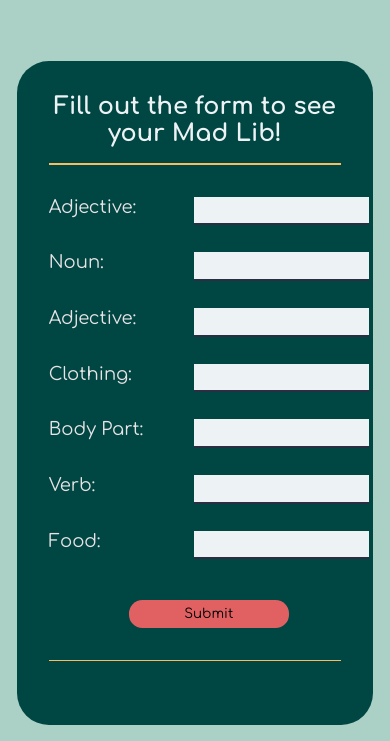
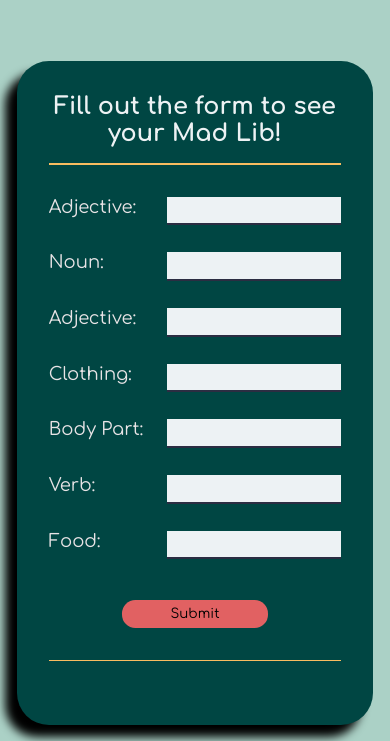
Before and after one commit to aledure/MadLibs, a plain HTML site: page index.html in a window 390 px wide. Shown: the part 106-847 px from the top of the page. Drawn offline with Linux system fonts and the light colour scheme; a web font is replaced by a local one.

Commit message:
tweaks to spacing, added drop shadow to container, and expanded media query to the form class

```diff
--- a/style.css
+++ b/style.css
@@ -35,6 +35,7 @@ p {
     border-radius: 2em;
     width: 75%;
     margin: 0 auto;
+    box-shadow: -12px 12px 10px black;
 }
 .submit {
     border: none;
@@ -88,5 +89,10 @@ b {
     /* For mobile phones: */
     .container {
         width: 75vw;
+        margin-bottom: 1em;
+    }
+    form {
+        width: 75vw;
+
     }
   }
```
